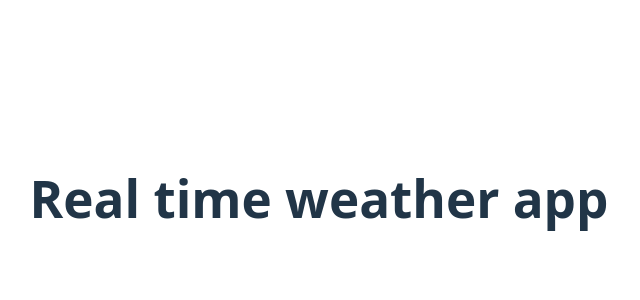
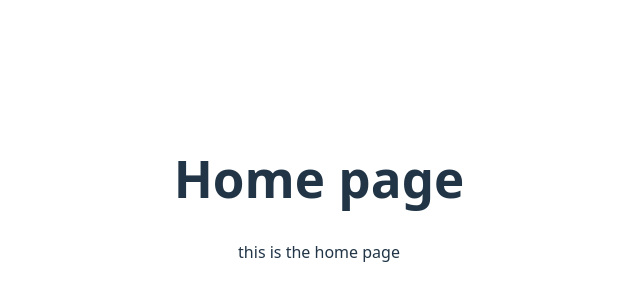
Before and after one commit to solenedel/realtime-weather-app, a React (Vite) app in the folder frontend/: page / in a window 1280 px wide. Shown: the part 202-502 px from the top of the page, without its empty margins (321-961 px from the left). Built offline with nearby package versions, Linux system fonts and the light colour scheme.

Commit message:
installed react router

```diff
--- a/frontend/src/App.tsx
+++ b/frontend/src/App.tsx
@@ -1,16 +1,19 @@
 // import { useState } from 'react';
+import { BrowserRouter as Router, Routes, Route } from 'react-router-dom';
 
+// import pages needed for react router
+import About from './pages/About';
+import Home from './pages/Home';
 import './App.css';
 
 function App() {
-  // const [count, setCount] = useState(0);
-
   return (
-    <>
-      <div>
-        <h1 className="text-4xl font-bold">Real time weather app</h1>
-      </div>
-    </>
+    <Router>
+      <Routes>
+        <Route path="/" element={<Home />} />
+        <Route path="/about" element={<About />} />
+      </Routes>
+    </Router>
   );
 }
 
--- /dev/null
+++ b/frontend/src/pages/Home.tsx
@@ -0,0 +1,10 @@
+const Home = () => {
+  return (
+    <div className="about-page">
+      <h1>Home page</h1>
+      <p>this is the home page</p>
+    </div>
+  );
+};
+
+export default Home;
```
